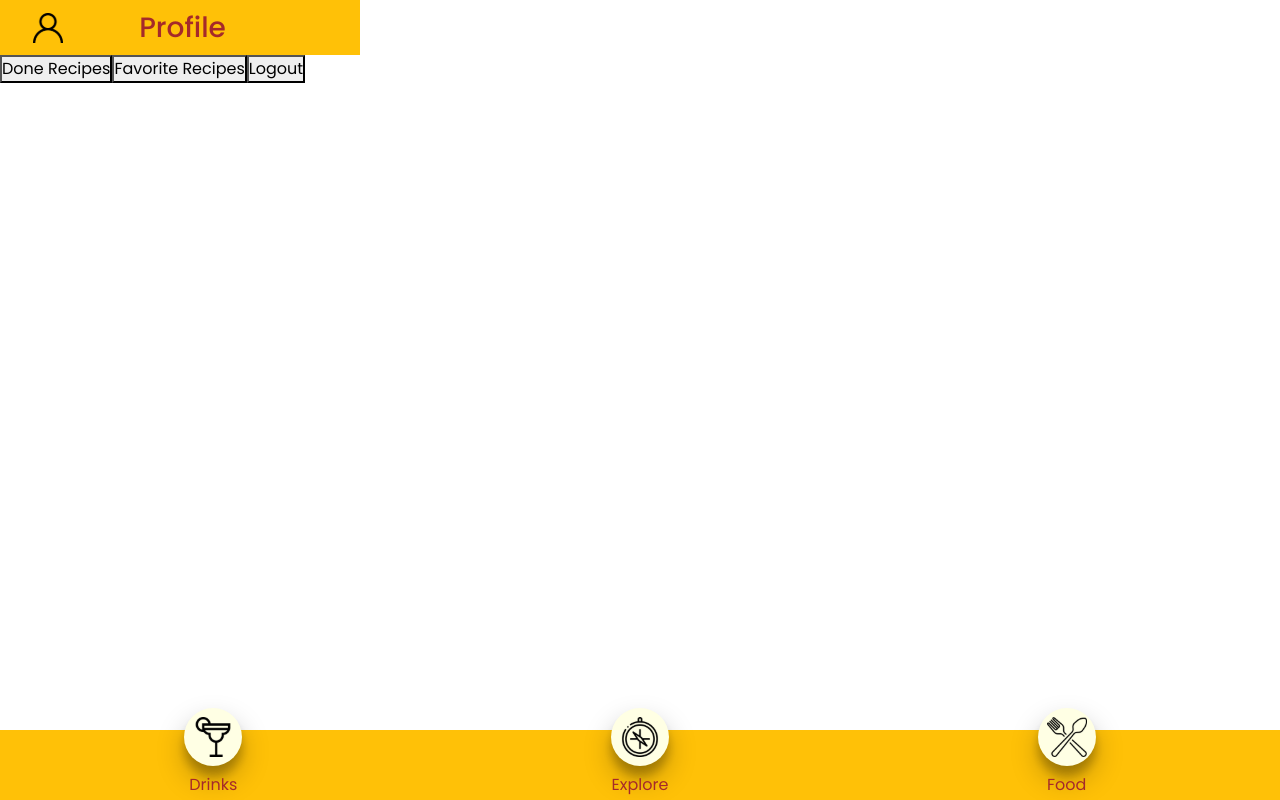
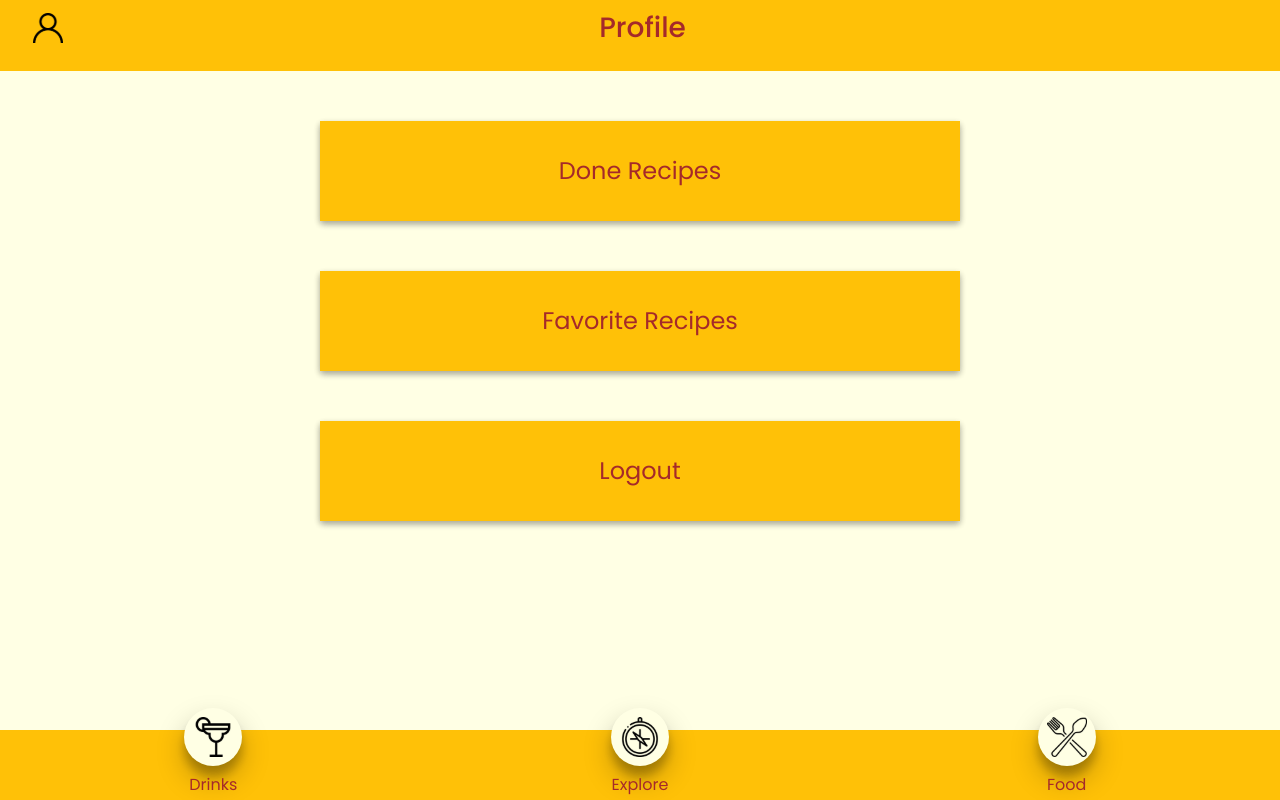
Before and after one commit to andreapmacedo/projeto-app-de-receitas, a React (Create React App) app: page /profile in a window 1280 px wide. Built offline with nearby package versions, Linux system fonts and the light colour scheme.

Commit message:
feit: adiciona css a página de usuários

```diff
--- a/src/Pages/Explore.css
+++ b/src/Pages/Explore.css
@@ -1,21 +1,37 @@
 .explore {
   width: 100%;
   top: 0;
+  display: flex;
+  flex-direction: column;
+  box-sizing: border-box;
 }
 
 .recipes-by-ingredient-pages {
-  /* top: 0; */
   width: 100%;
-  /* display: flex; */
-  /* background-color: aqua; */
-  /* flex-direction: column; */
-  /* align-items: flex-start; */
-  /* align-items: center; */
-  /* justify-content: center; */
 }
 
 .explore-header {
   width: 100%;
+}
+
+.user-container {
+  display: flex;
+  width: 100%;
+  background-color: var(--primary);
+  color: var(--item-dark);
+  align-items: center;
+  justify-content: center;
+}
+
+.user-container p {
+  display: flex;
+  justify-content: center;
+  align-items: center;
+  /* font-size: 2.5rem; */
+  /* font-weight: bold; */
+  color: var(--item-dark);
+  /* margin-bottom: 1rem; */
+  /* text-align: center; */
 }
 
 .explore-content {
@@ -27,11 +43,6 @@
 
 .recipes-by-ingredient-container {
   width: 100%;
-  /* background-color: antiquewhite; */
-  /* background-color: white; */
-  /* background-color: var(--soft); */
-  /* background-color: var(--primary); */
-  /* background-color: aqua; */
   display: flex;
   flex-wrap: wrap;
   justify-content: center;
@@ -44,7 +55,35 @@
   border: none;
   background-color: var(--primary);
   /* width: 50%; */
-  color: brown;
+  color: var(--item-dark);
+}
+
+.profile-content {
+  width: 100%;
+  display: flex;
+  flex-direction: column;
+  align-items: center;
+  justify-content: flex-start;
+  background-color: var(--soft);
+  height: 100vh;
+  box-sizing: border-box;
+}
+
+.profile-btn-container {
+  width: 50%;
+  margin-top: 50px;
+  box-shadow: 0 3px 6px rgba(0,0,0,0.16), 0 3px 6px rgba(0,0,0,0.23);
+  border-radius: 3px;
+}
+
+  .profile-content .profile-btn {
+    width: 100%;
+    border: none;
+    font-size: 1.5em;
+    height: 100px;
+    /* border-radius: 3px; */
+  background-color: var(--primary);
+  color: var(--item-dark);
 }
 
 .explore-content-c3 button {
--- a/src/Pages/FoodDetails.css
+++ b/src/Pages/FoodDetails.css
@@ -103,6 +103,7 @@
   /* width: 500px; */
   background-color: beige;
   background-color: var(--soft);
+
 }
 
 .recommended h1 {
@@ -126,6 +127,8 @@
   border: none;
   width: 100%;
   padding: 20px;
+  height: 300px;
+  max-width: 600px;
 }
 
 .recommended-card-container {
@@ -136,6 +139,7 @@
   width: 100%;
   height: 200px;
   /* background-color: red; */
+  margin-bottom: 50px;
 }
 
 .recommended-card {
--- a/src/Pages/Profile.jsx
+++ b/src/Pages/Profile.jsx
@@ -2,6 +2,7 @@ import React from 'react';
 import { Link } from 'react-router-dom';
 import Footer from '../Components/Footer';
 import Header from '../Components/Header';
+import './Explore.css';
 
 function Profile() {
   const deleteItens = () => {
@@ -11,21 +12,40 @@ function Profile() {
   const email = JSON.parse(localStorage?.getItem('user'));
 
   return (
-    <div>
+    <div className="explore">
+      <div className='explore-header' >
         <Header />
-      <b data-testid="profile-email">{email?.email}</b>
+      </div>
+      <div className="user-container">
+        <p data-testid="profile-email">{email?.email}</p>
+      </div>
+      <div className="profile-content">
+        <div className="profile-btn-container">
           <Link to="/done-recipes">
-        <button data-testid="profile-done-btn" type="submit">
+            <button
+              data-testid="profile-done-btn"
+              type="submit"
+              className="profile-btn"
+            >
               Done Recipes
             </button>
           </Link>
+        </div>
+        <div className="profile-btn-container">
         <Link to="/favorite-recipes">
-        <button data-testid="profile-favorite-btn" type="submit">
+          <button
+            data-testid="profile-favorite-btn"
+            type="submit"
+            className="profile-btn"
+          >
             Favorite Recipes
           </button>
         </Link>
+        </div>
+        <div className="profile-btn-container">
           <Link to="/">
             <button
+              className="profile-btn"
               data-testid="profile-logout-btn"
               type="submit"
               onClick={ deleteItens }
@@ -33,6 +53,8 @@ function Profile() {
               Logout
             </button>
           </Link>
+        </div>
+      </div>
       <Footer />
     </div>
   );
```
Also changed, not shown: 1 other file (tests, documents, lock files or other folders). Lines whose indentation alone changed are shown as unchanged.
